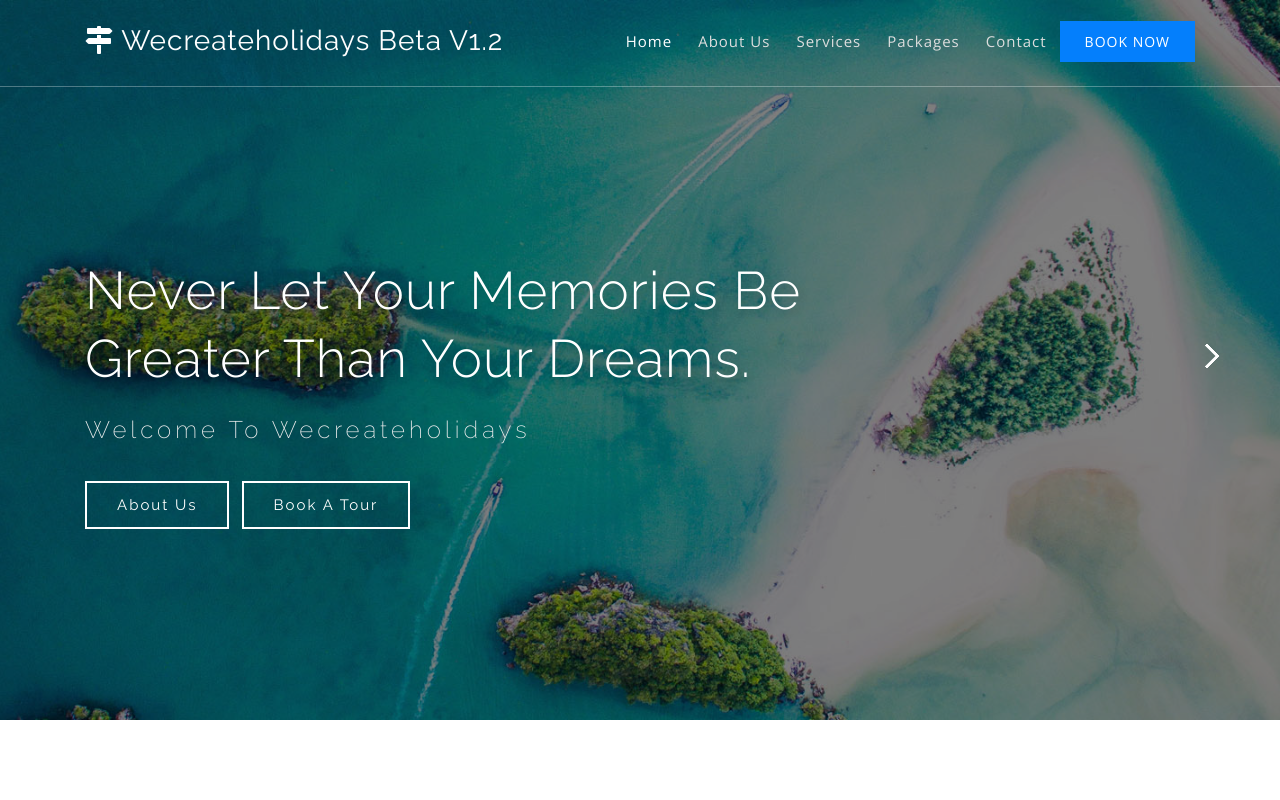
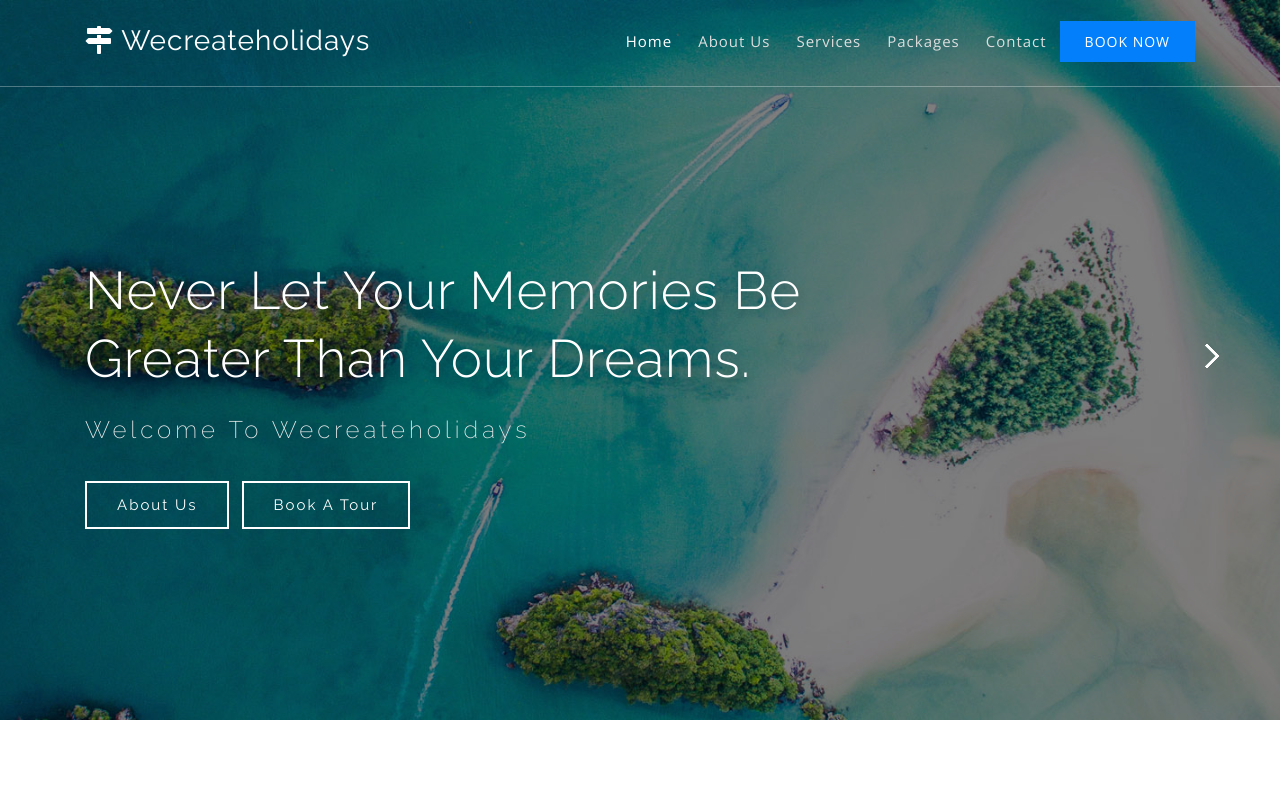
Before and after one commit to wecreateholidays/wecreateholidays, a plain HTML site: page webapp/index.html in a window 1280 px wide. Shown: the top 800 px of the page. Drawn offline with nearby package versions, Linux system fonts and the light colour scheme.

Commit message:
testing changes

```diff
--- a/webapp/index.html
+++ b/webapp/index.html
@@ -45,7 +45,7 @@ Smartphone Compatible web template, free webdesigns for Nokia, Samsung, LG, Sony
 		<!-- nav -->
 		<nav class="py-md-4 py-3 d-lg-flex">
 			<div id="logo">
-				<h1 class="mt-md-0 mt-2"> <a href="index.html"><span class="fa fa-map-signs"></span> Wecreateholidays beta v1.2</a></h1>
+				<h1 class="mt-md-0 mt-2"> <a href="index.html"><span class="fa fa-map-signs"></span> Wecreateholidays</a></h1>
 			</div>
 			<label for="drop" class="toggle"><span class="fa fa-bars"></span></label>
 			<input type="checkbox" id="drop" />
```
